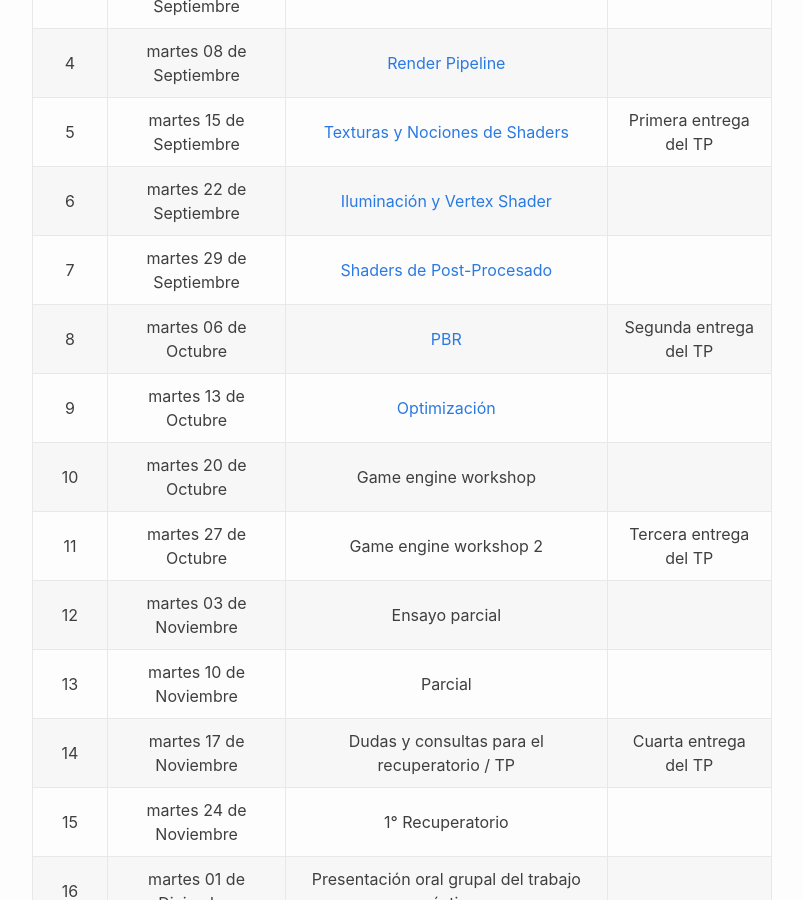
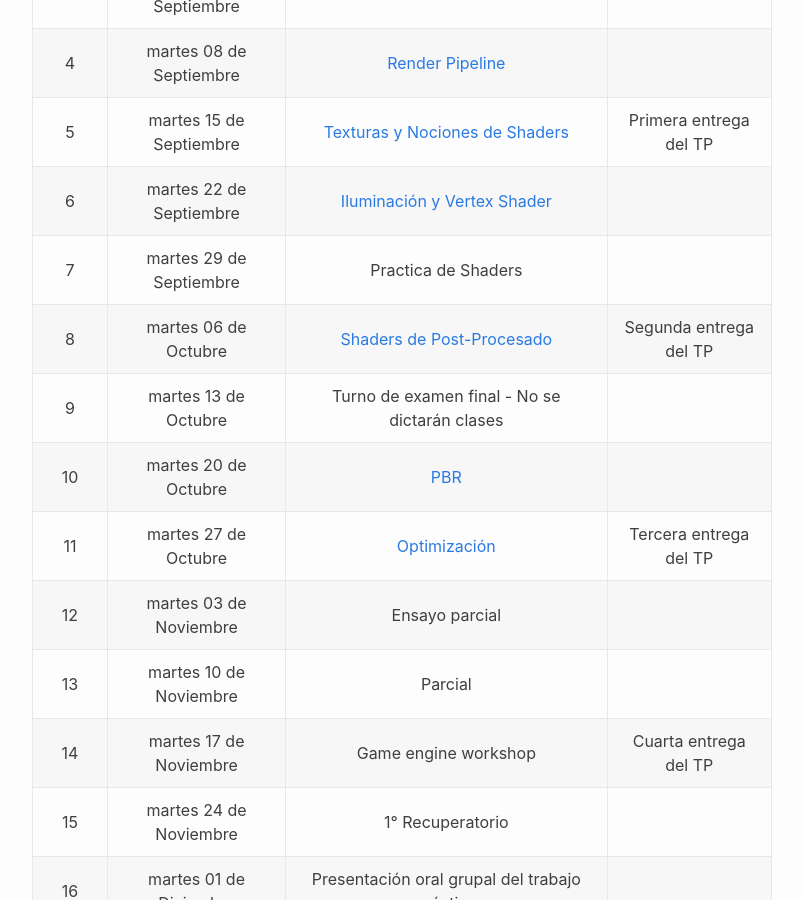
Before and after one commit to tgc-utn/tgc-utn.github.io, a Jekyll site: the page built from cronograma/index.md, in a window 1280 px wide and 900 px high, scrolled down 542 px. Shown: the whole window, without its empty margins (238-1041 px from the left). Built offline with Jekyll 4.4.1, drawn with Linux system fonts in a browser that asks for light colours.

Commit message:
Update index.md

```diff
--- a/cronograma/index.md
+++ b/cronograma/index.md
@@ -40,14 +40,14 @@ td{
 |  4    | martes 08 de Septiembre | [Render Pipeline](https://docs.google.com/presentation/d/1RQRYWBX9S9Qc5kwJmT_d2ASb7UfFxnlxSpODgkhI440) ||
 |  5    | martes 15 de Septiembre | [Texturas y Nociones de Shaders](https://docs.google.com/presentation/d/1w1pWBYd3EHGwKs0o3v6ddjmhPZp5V6Hr-LEYHs5B3Mk) | Primera entrega del TP |
 |  6    | martes 22 de Septiembre | [Iluminación y Vertex Shader](https://docs.google.com/presentation/d/1nQ7xWib-3MoYDNirxEykiAHnsClffb00a57zjJyq7Zg) ||
-|  7    | martes 29 de Septiembre | [Shaders de Post-Procesado](https://docs.google.com/presentation/d/1kkOsSZJjFzbnZw1duE_E5TUtG-0bC0yRuDnhzPCD134) ||
-|  8    | martes 06 de Octubre | [PBR](https://docs.google.com/presentation/d/1PASgwE1Ku8aMQBzWxVE2YBrDnZv6Wq4jDpLWRX2wj64) | Segunda entrega del TP |
-|  9    | martes 13 de Octubre | [Optimización](https://docs.google.com/presentation/d/1XiWBmhVaKx0pbjBbObiDiNE1Zf4Rgw7T26YmRFda4No) ||
-| 10    | martes 20 de Octubre | Game engine workshop ||
-| 11    | martes 27 de Octubre | Game engine workshop 2 | Tercera entrega del TP |
+|  7    | martes 29 de Septiembre | Practica de Shaders ||
+|  8    | martes 06 de Octubre | [Shaders de Post-Procesado](https://docs.google.com/presentation/d/1kkOsSZJjFzbnZw1duE_E5TUtG-0bC0yRuDnhzPCD134) | Segunda entrega del TP |
+|  9    | martes 13 de Octubre | Turno de examen final - No se dictarán clases ||
+| 10    | martes 20 de Octubre | [PBR](https://docs.google.com/presentation/d/1PASgwE1Ku8aMQBzWxVE2YBrDnZv6Wq4jDpLWRX2wj64) ||
+| 11    | martes 27 de Octubre | [Optimización](https://docs.google.com/presentation/d/1XiWBmhVaKx0pbjBbObiDiNE1Zf4Rgw7T26YmRFda4No) | Tercera entrega del TP |
 | 12    | martes 03 de Noviembre | Ensayo parcial ||
 | 13    | martes 10 de Noviembre | Parcial ||
-| 14    | martes 17 de Noviembre | Dudas y consultas para el recuperatorio / TP | Cuarta entrega del TP |
+| 14    | martes 17 de Noviembre | Game engine workshop | Cuarta entrega del TP |
 | 15    | martes 24 de Noviembre | 1° Recuperatorio ||
 | 16    | martes 01 de Diciembre | Presentación oral grupal del trabajo práctico ||
 |  -    | sábado 05 de Diciembre | Última fecha firma de TP asignaturas Cuatrimestrales ||
```
